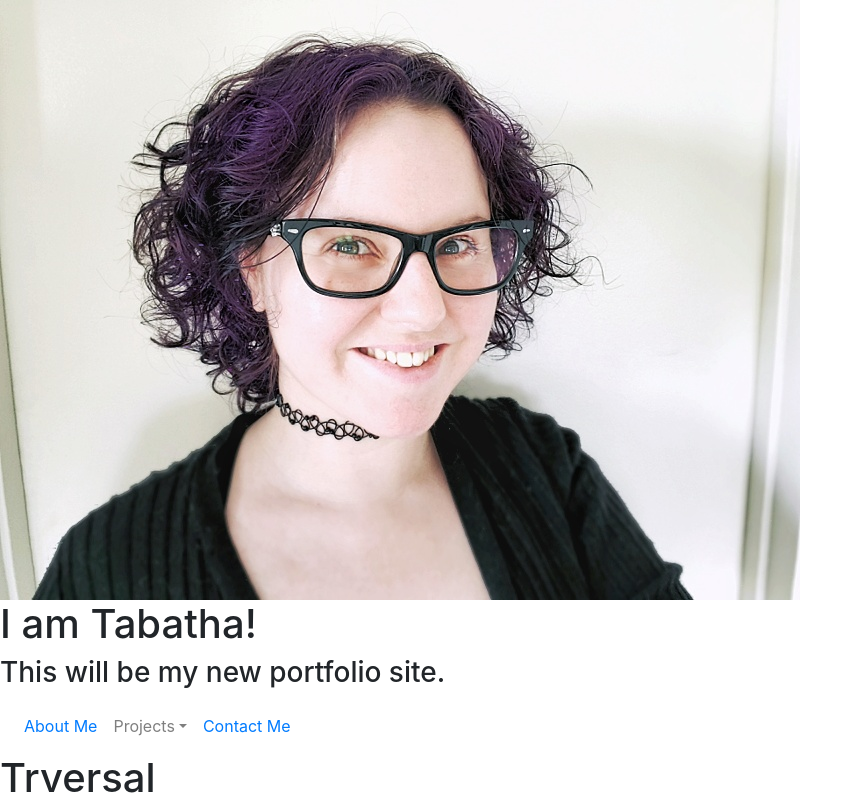
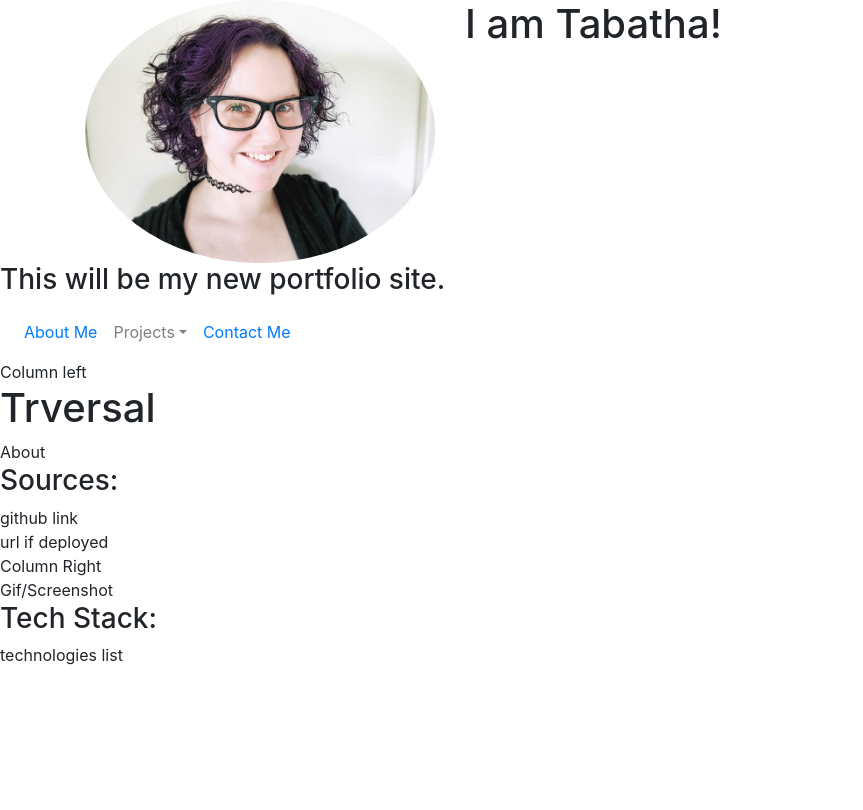
Before and after one commit to tabathadelane/tabathadelane.github.io, a Vue app in the folder portfolio/: page /#/Trversal in a window 1280 px wide. Shown: the whole page, without its empty margins (0-863 px from the left). Built offline with nearby package versions, Linux system fonts and the light colour scheme.

Commit message:
created router view content templates, started BS Cols

```diff
--- a/portfolio/src/components/Header.vue
+++ b/portfolio/src/components/Header.vue
@@ -1,7 +1,9 @@
 <template>
-    <div>
-        <b-img  alt="Headshot of Tabatha" src="../assets/img/headshot.jpeg"></b-img>
+    <b-container>
+        <b-row align-h="around">
+            <b-col cols="4"><b-img fluid rounded="circle" alt="Headshot of Tabatha" src="../assets/img/headshot.jpeg"></b-img></b-col>
 
-        <div><h1>I am Tabatha!</h1></div>
-    </div>
+            <b-col cols="8"><h1>I am Tabatha!</h1></b-col>
+        </b-row>
+    </b-container>
 </template>
--- a/portfolio/src/views/Trversal.vue
+++ b/portfolio/src/views/Trversal.vue
@@ -1,5 +1,20 @@
 <template>
     <div>
-        <div><h1>Trversal</h1></div>
+        <div> Column left
+            <div><h1>Trversal</h1></div>
+            <div>About</div>
+            <div>
+                <div><h3>Sources:</h3></div>
+                <div>github link</div>
+                <div>url if deployed</div>
+            </div>
+        </div>
+        <div> Column Right
+            <div> Gif/Screenshot </div>
+            <div>
+                <div><h3>Tech Stack:</h3></div>
+                <div> technologies list</div>
+        </div>
+    </div>
     </div>
 </template>
```
